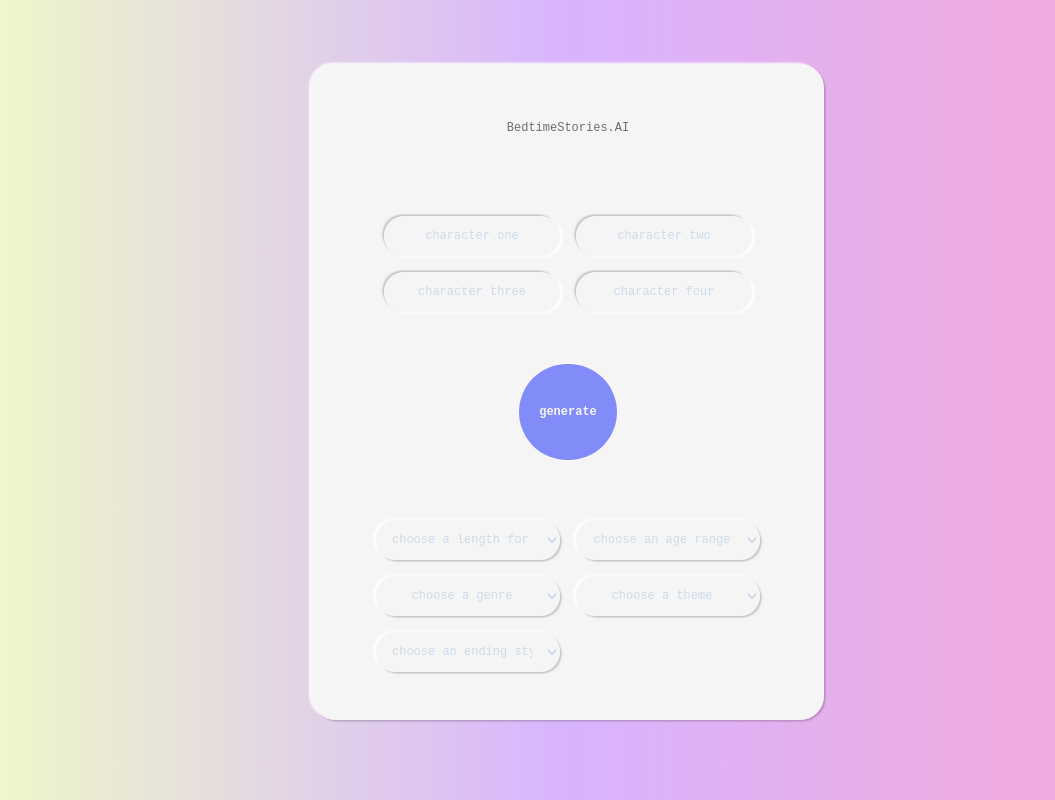
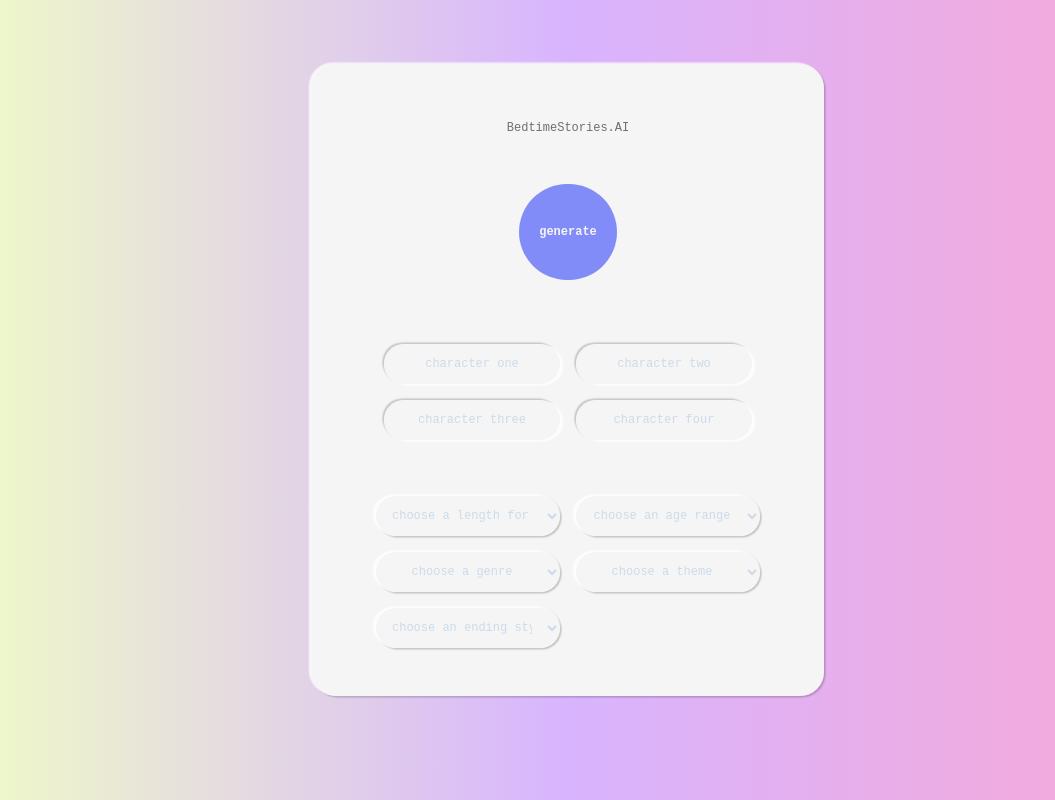
Before and after one commit to StevelandOH/bedtime-stories-ai, a Next.js app: page / in a window 1280 px wide. Shown: the whole page, without its empty margins (72-1127 px from the left). Built offline with nearby package versions, Linux system fonts and the light colour scheme.

Commit message:
Last Stable Release
Last stable push before working on add character functionality

```diff
--- a/app/pages/StoryForm.js
+++ b/app/pages/StoryForm.js
@@ -125,15 +125,25 @@ const StoryForm = () => {
     <div className="max-w-lg mx-auto rounded-3xl shadow-[0.1rem_0.1rem_.1rem_rgb(0,0,0,0.2)]">
       <div className="max-w-lg mx-auto px-6 py-2 rounded-3xl shadow-[-0.2rem_-0.1rem_0.1rem_rgb(255,255,255,0.8)] bg-whiteSmoke">
         {!loading && (
-          <h1 className="text-center font-mono text-smokeyGrey text-bold text-xs py-12 mb-8">
+          <h1 className="text-center font-mono text-smokeyGrey text-bold text-xs py-12">
             BedtimeStories.AI
           </h1>
         )}
+
         {!loading && !story && (
           <form
             onSubmit={handleSubmit}
             className="space-y-4 font-mono text-darkGrey"
           >
+            {/* Submit Button */}
+            <div className="w-full text-center px-12 ">
+              <button
+                type="submit"
+                className="mb-12 text-center text-whiteSmoke font-bold px-5 py-10 rounded-full bg-indigo-400 border-none focus:outline-none focus:ring-2 focus:ring-white transition duration-300 text-xs"
+              >
+                generate
+              </button>
+            </div>
             <div className="grid grid-cols-2 gap-4 mb-12 px-12">
               {/* Character 1 Input */}
               <div className="shadow-[-0.1rem_-0.1rem_.1rem_rgb(0,0,0,0.2)] rounded-full">
@@ -184,16 +194,6 @@ const StoryForm = () => {
                   required
                 />
               </div>
-            </div>
-
-            {/* Submit Button */}
-            <div className="w-full text-center px-12 ">
-              <button
-                type="submit"
-                className="m-1 text-center text-whiteSmoke font-bold px-5 py-10 rounded-full bg-indigo-400 border-none focus:outline-none focus:ring-2 focus:ring-white transition duration-300 text-xs"
-              >
-                generate
-              </button>
             </div>
 
             {/* Dropdown Selectors */}
```
